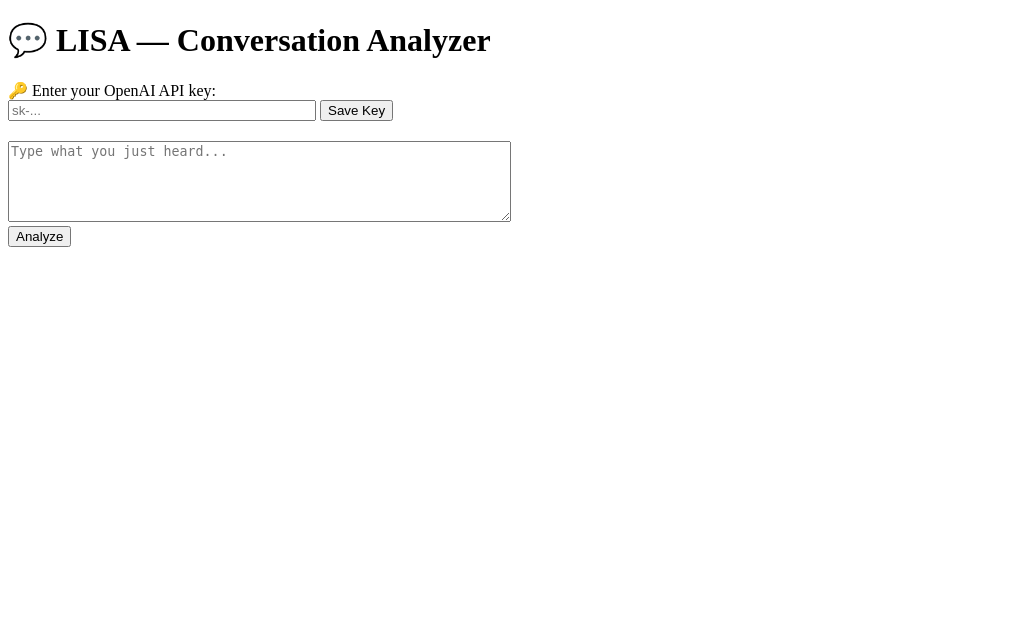
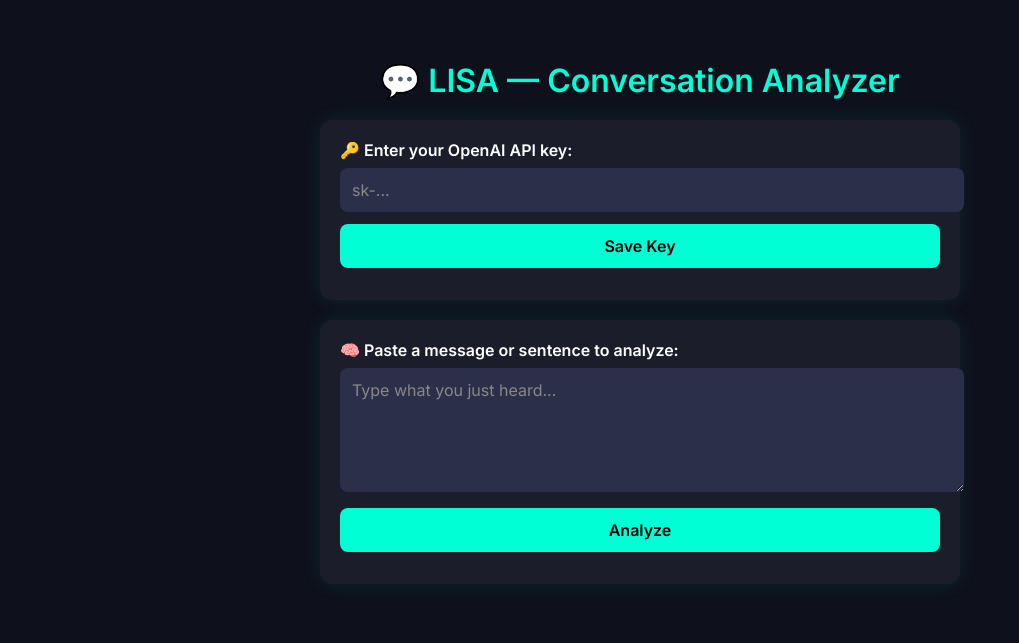
Before and after one commit to robertlalum/lisa-insight-app, a Flask app: page / in a window 1280 px wide. Shown: the top 643 px of the page, without its empty margins (0-1019 px from the left). Run offline with Flask 3, Linux system fonts and the light colour scheme.

Commit message:
Update index.html

```diff
--- a/templates/index.html
+++ b/templates/index.html
@@ -2,32 +2,125 @@
 <html lang="en">
 <head>
   <meta charset="UTF-8" />
-  <title>LISA Insight Assistant</title>
+  <title>LISA — Insight Assistant</title>
+  <link href="https://fonts.googleapis.com/css2?family=Inter:wght@400;600&display=swap" rel="stylesheet">
+  <style>
+    body {
+      font-family: 'Inter', sans-serif;
+      background: #0e101c;
+      color: #ffffff;
+      margin: 0;
+      padding: 40px 20px;
+      display: flex;
+      flex-direction: column;
+      align-items: center;
+    }
+
+    h1 {
+      font-size: 2rem;
+      margin-bottom: 20px;
+      color: #00ffd5;
+    }
+
+    form {
+      background: #1b1d2b;
+      padding: 20px;
+      border-radius: 12px;
+      box-shadow: 0 0 20px rgba(0, 255, 213, 0.1);
+      margin-bottom: 20px;
+      width: 100%;
+      max-width: 600px;
+    }
+
+    label {
+      display: block;
+      margin-bottom: 8px;
+      font-weight: 600;
+    }
+
+    input, textarea, button {
+      font-family: 'Inter', sans-serif;
+      width: 100%;
+      padding: 12px;
+      margin-bottom: 12px;
+      border: none;
+      border-radius: 8px;
+      font-size: 1rem;
+    }
+
+    textarea {
+      resize: vertical;
+      min-height: 100px;
+    }
+
+    input[type="password"] {
+      background-color: #2c2f4a;
+      color: #fff;
+    }
+
+    textarea {
+      background-color: #2c2f4a;
+      color: #fff;
+    }
+
+    button {
+      background-color: #00ffd5;
+      color: #000;
+      font-weight: bold;
+      cursor: pointer;
+      transition: background 0.2s ease;
+    }
+
+    button:hover {
+      background-color: #00c2a8;
+    }
+
+    #result {
+      background: #1b1d2b;
+      padding: 20px;
+      border-radius: 12px;
+      box-shadow: 0 0 15px rgba(0, 255, 213, 0.1);
+      width: 100%;
+      max-width: 600px;
+    }
+
+    ul {
+      padding-left: 20px;
+    }
+
+    li {
+      margin-bottom: 8px;
+    }
+
+    ::placeholder {
+      color: #888;
+    }
+  </style>
 </head>
 <body>
   <h1>💬 LISA — Conversation Analyzer</h1>
 
   <form id="api-key-form">
-    <label for="api-key">🔑 Enter your OpenAI API key:</label><br />
-    <input type="password" id="api-key" placeholder="sk-..." style="width: 300px;" />
+    <label for="api-key">🔑 Enter your OpenAI API key:</label>
+    <input type="password" id="api-key" placeholder="sk-..." />
     <button type="submit">Save Key</button>
   </form>
 
-  <form id="analyze-form" style="margin-top: 20px;">
-    <textarea id="user-input" rows="5" cols="60" placeholder="Type what you just heard..."></textarea><br />
+  <form id="analyze-form">
+    <label for="user-input">🧠 Paste a message or sentence to analyze:</label>
+    <textarea id="user-input" placeholder="Type what you just heard..."></textarea>
     <button type="submit">Analyze</button>
   </form>
 
-  <div id="result" style="margin-top: 20px;"></div>
+  <div id="result" style="display: none;"></div>
 
   <script>
     let apiKey = "";
 
-    // Save API key locally in memory (not stored)
     document.getElementById("api-key-form").addEventListener("submit", (e) => {
       e.preventDefault();
       apiKey = document.getElementById("api-key").value.trim();
-      alert("API key saved for this session.");
+      alert("🔐 API key saved for this session.");
     });
 
     document.getElementById("analyze-form").addEventListener("submit", async (e) => {
@@ -49,10 +142,18 @@
       });
 
       const data = await res.json();
-      document.getElementById("result").innerHTML = `
-        <h2>Intent:</h2><p>${data.intent}</p>
-        <h2>Suggestions:</h2><ul>${data.suggestions.map(s => `<li>${s}</li>`).join("")}</ul>
-      `;
+
+      if (data.error) {
+        document.getElementById("result").innerHTML = `<p style="color: red;">⚠️ ${data.error}</p>`;
+      } else {
+        document.getElementById("result").innerHTML = `
+          <h2>🔍 Intent:</h2> <p>${data.intent}</p>
+          <h2>💡 Suggestions:</h2>
+          <ul>${data.suggestions.map(s => `<li>${s}</li>`).join('')}</ul>
+        `;
+      }
+
+      document.getElementById("result").style.display = "block";
     });
   </script>
 </body>
```
